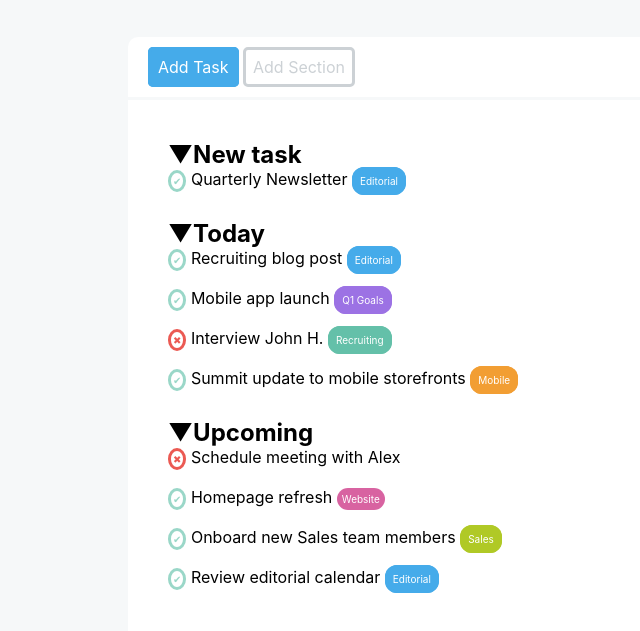
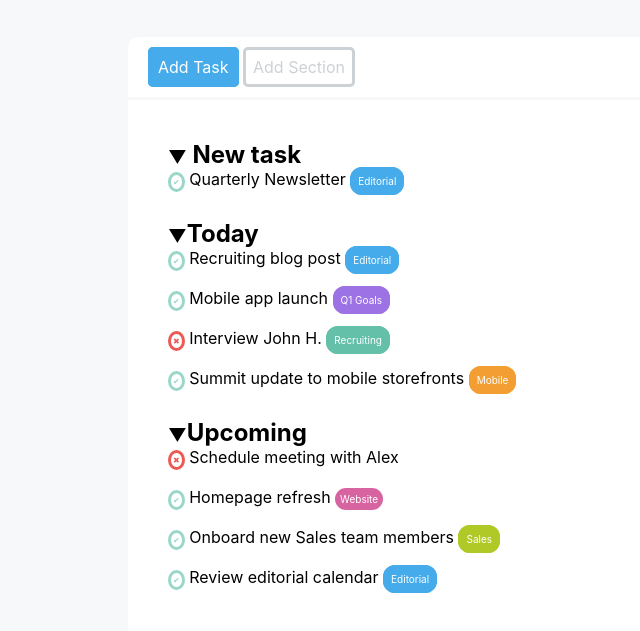
Before and after one commit to Alessio1921/html-css-toboolist, a plain HTML site: page index.html in a window 1280 px wide. Shown: the part 75-706 px from the top of the page, without its empty margins (0-640 px from the left). Drawn offline with Linux system fonts and the light colour scheme.

Commit message:
final commit

```diff
--- a/css/style.css
+++ b/css/style.css
@@ -14,7 +14,6 @@ li{
     margin-bottom: 20px;
 }
 .color-principal{
-    color: #000000;
     font-size: 60px;
 }
 
@@ -43,11 +42,15 @@ li{
     padding: 7px;
     color: white;
 }
+.triangle{
+    font-size: 18px;
+}
 /* check and nocheck */
 .formck{
-    border-radius: 100%;
-    font-size: 10px;
+    border-radius: 50%;
+    font-size: 8px;
     padding: 2px;
+    width: 3px;
 }
 .check{
     border: solid #9ad7c8;
--- a/index.html
+++ b/index.html
@@ -24,7 +24,7 @@
             <div class="big-container background-white">
                 <!-- fisrt list -->
                 <div>
-                    <h2>&#9660;New task</h2>
+                    <h2><span class="triangle">&#9660;</span> New task</h2>
                     <ul>
                         <li>
                             <span class="formck check"> &#10004;</span>
@@ -35,7 +35,7 @@
                 </div>
                 <!-- second list -->
                 <div class="list">
-                    <h2>&#9660;Today</h2>
+                    <h2><span class="triangle">&#9660;</span>Today</h2>
                     <ul>
                         <li>
                             <span class="formck check"> &#10004;</span>
@@ -61,7 +61,7 @@
                 </div>
 
                 <div class="list">
-                    <h2>&#9660;Upcoming</h2>
+                    <h2><span class="triangle">&#9660;</span>Upcoming</h2>
                     <ul>
                         <li>
                             <span class="formck no-check"> &#x2716;</span>
```
